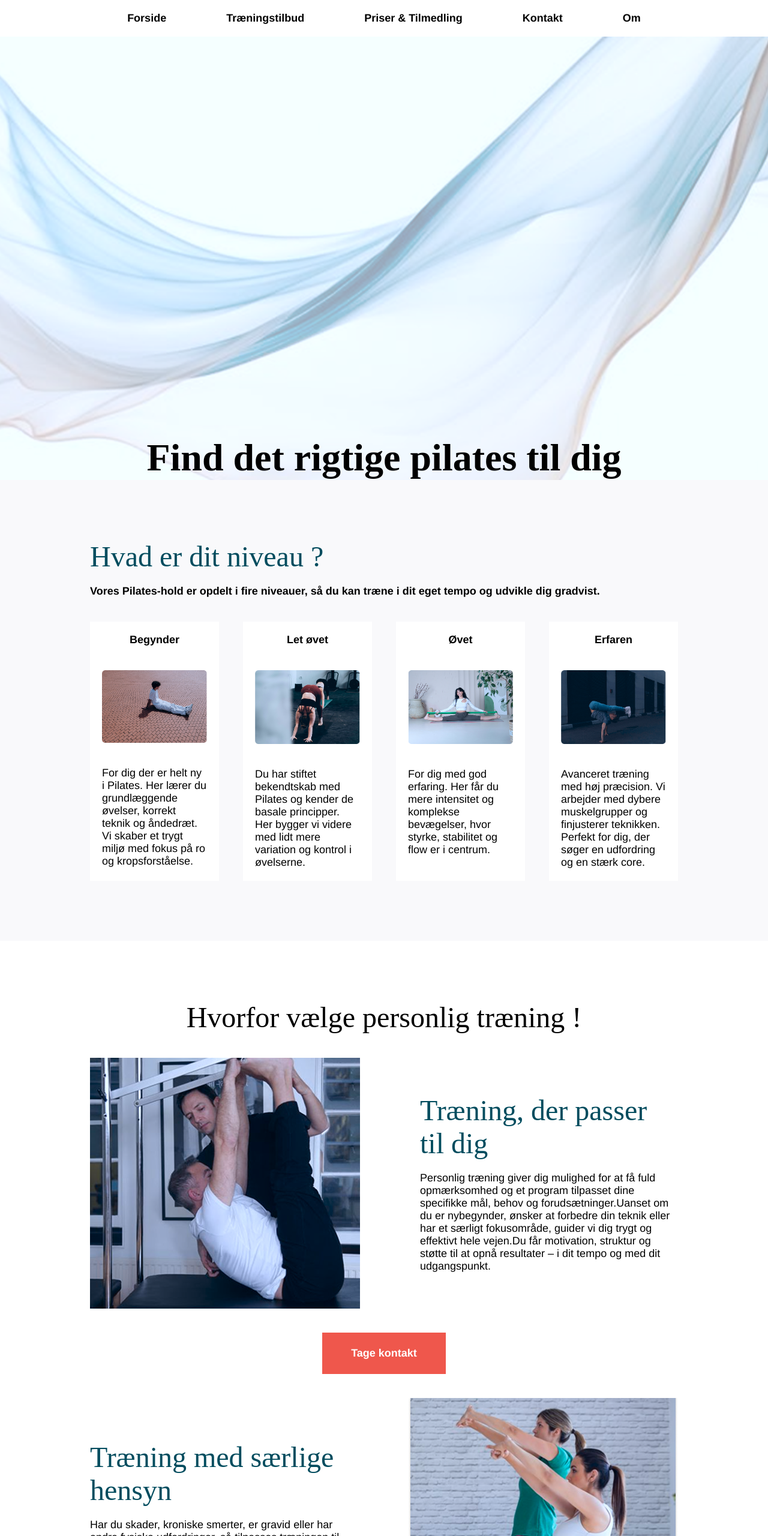
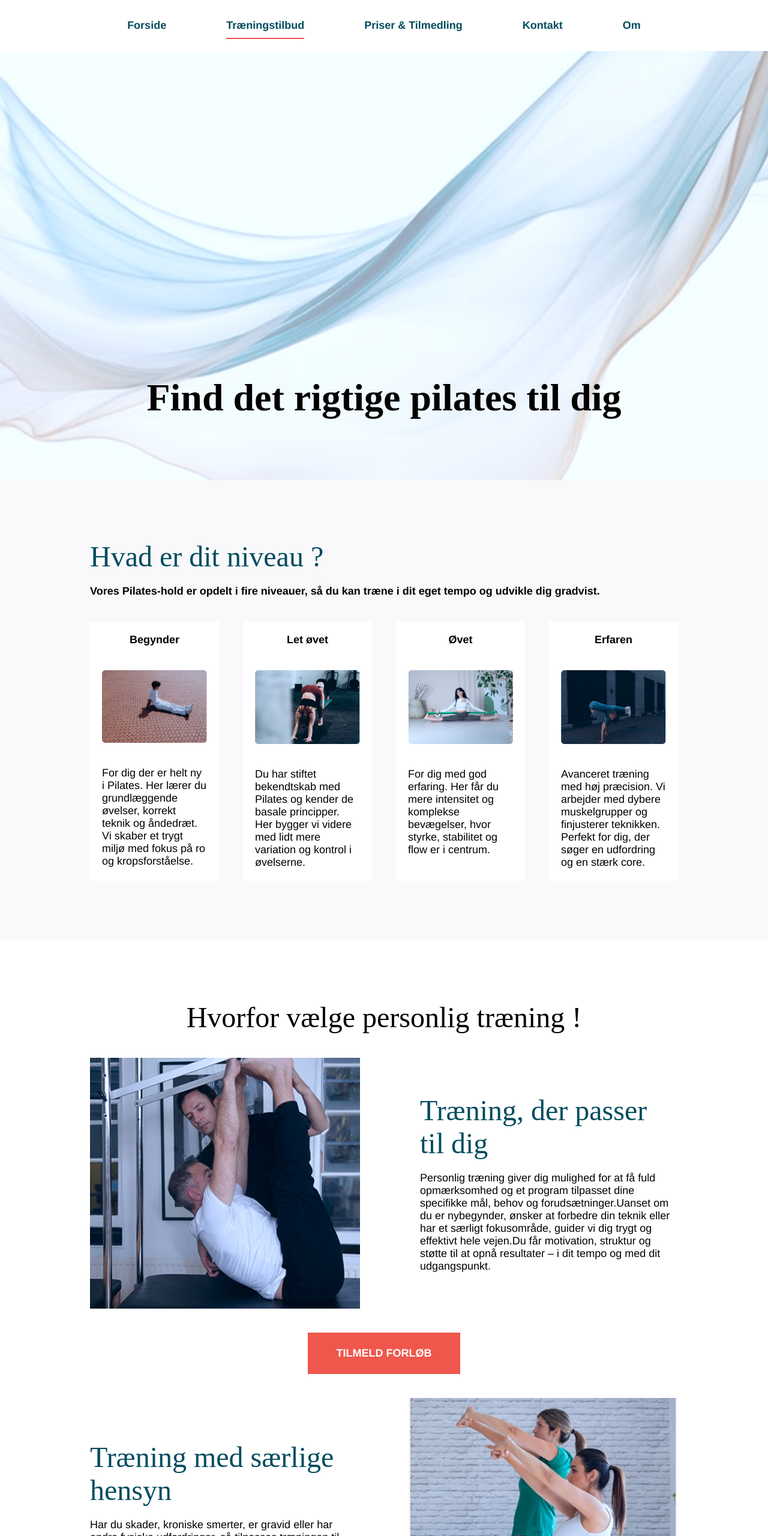
Before and after one commit to MK-KARZOUN/Responsive-Webdesign, a plain HTML site: page trainingoffer.html in a window 1280 px wide. Shown: the top 2560 px of the page at 60% size. Drawn offline with Linux system fonts and the light colour scheme.

Commit message:
minor fixes

```diff
--- a/style.css
+++ b/style.css
@@ -182,7 +182,37 @@ header {
   font-family: var(--headline-5-large__screen-font-family);
   font-weight: var(--headline-5-large__screen-font-weight);
   font-size: var(--headline-5-large__screen-font-size);
-  color: var(--black);
+  color: var(--secondary-color);
+}
+
+.navigation__container li {
+  position: relative;
+  padding: 12px 0;
+}
+
+.navigation__container li::after {
+  content: "";
+  position: absolute;
+  left: 0;
+  bottom: 0;
+  width: 0;
+  height: 2px;
+  background-color: var(--accent-hover-color);
+  transition: width 0.3s ease;
+}
+
+.navigation__container li:hover::after {
+  width: 100%;
+}
+
+.navigation__container li.active::before{
+  content: "";
+  position: absolute;
+  left: 0;
+  bottom: 0;
+  width: 100%;
+  height: 2px;
+  background-color: var(--accent-color);
 }
 
 /*footer*/
--- a/trainingoffer.html
+++ b/trainingoffer.html
@@ -10,19 +10,21 @@
     <header>
       <ul class="navigation__container">
         <li><a href="./index.html">Forside</a></li>
-        <li><a href="./trainingoffer.html">Træningstilbud</a></li>
+        <li class="active">
+          <a href="./trainingoffer.html">Træningstilbud</a>
+        </li>
         <li><a href="./prises-register.html">Priser & Tilmedling</a></li>
         <li><a href="./contact.html">Kontakt</a></li>
         <li><a href="./about.html">Om</a></li>
       </ul>
     </header>
     <main>
-      <div
+      <section
         class="hero__section"
         style="background-image: url(./images/trainingoffer.png)"
       >
         <h1 class="dark">Find det rigtige pilates til dig</h1>
-      </div>
+      </section>
       <section class="levels bg__primary">
         <div class="levels__content">
           <p class="card__title">Hvad er dit niveau ?</p>
@@ -89,7 +91,7 @@
           </div>
         </div>
         <button class="personlig__træning__button action">
-          <a href="">Tage kontakt</a>
+          <a href="">TILMELD FORLØB</a>
         </button>
         <div class="card card__reverse">
           <div class="image__container">
@@ -127,7 +129,7 @@
           </div>
         </div>
         <button class="hold__træning__button action">
-          <a href="">Tage kontakt</a>
+          <a href="./prises-register.html">TILMELD FORLØB</a>
         </button>
         <div class="card card__reverse">
           <div class="image__container">
@@ -173,7 +175,9 @@
     </main>
     <footer>
       <div class="logo__container">
-        <img src="./images/logo.jpg" alt="" />
+        <a href="./index.html">
+          <img src="./images/logo.jpg" alt="" />
+        </a>
       </div>
       <div class="social__media">
         <p class="footer__headline">Social medier</p>
@@ -185,11 +189,11 @@
       <div class="menu">
         <p class="footer__headline">Menu</p>
         <ul class="menu__container">
-          <li><a href="">Forside</a></li>
-          <li><a href="">Træningstilbud</a></li>
-          <li><a href="">Priser & Tilmelding</a></li>
-          <li><a href="">Kontakt</a></li>
-          <li><a href="">Om</a></li>
+          <li><a href="./index.html">Forside</a></li>
+          <li><a href="./trainingoffer.html">Træningstilbud</a></li>
+          <li><a href="./prises-register.html">Priser & Tilmelding</a></li>
+          <li><a href="./contact.html">Kontakt</a></li>
+          <li><a href="./about.html">Om</a></li>
         </ul>
       </div>
       <div class="contact__us">
```
Also changed, not shown: about.html (+9 -7 lines), contact.html (+9 -8 lines), index.html (+14 -13 lines), prises-register.html (+9 -8 lines).
